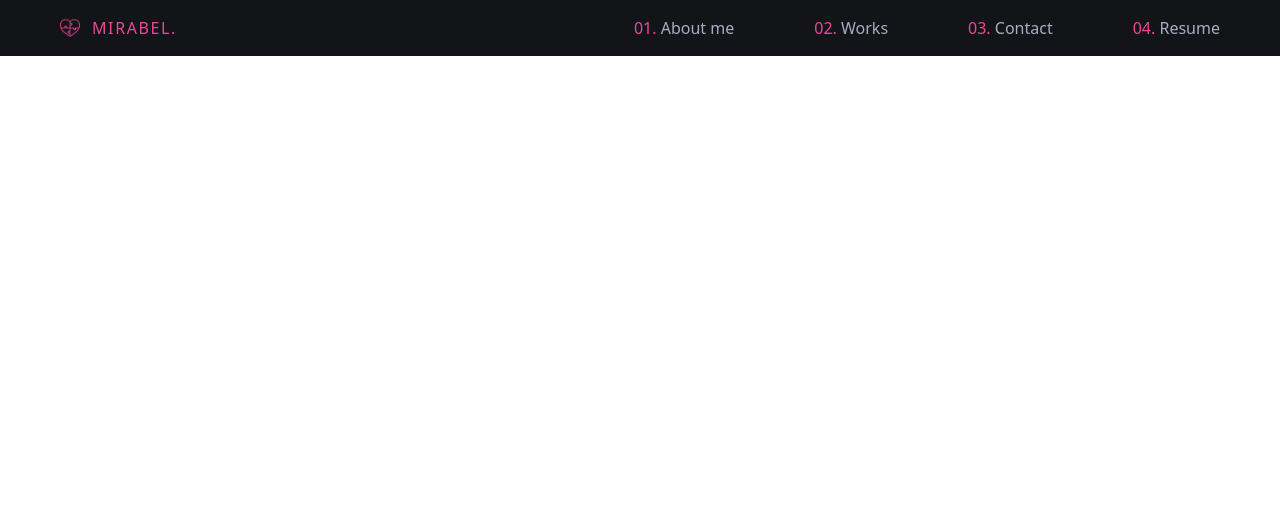
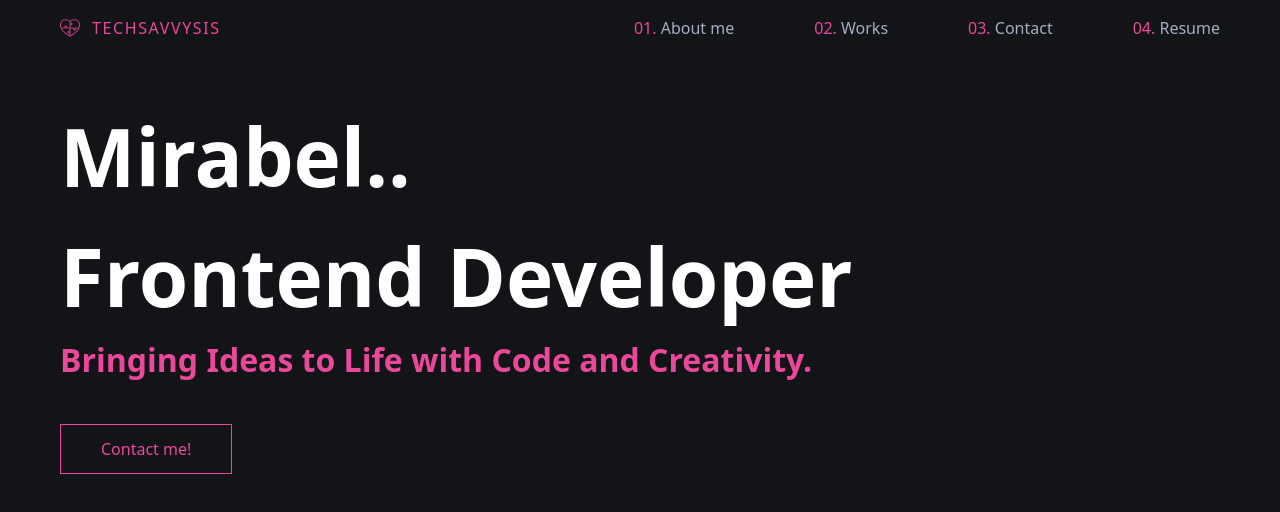
Before and after one commit to Meerahbel/TechSavvySis, a React (Vite) app: page / in a window 1280 px wide. Shown: the top 512 px of the page. Built offline with nearby package versions, Linux system fonts and the light colour scheme.

Commit message:
Intro page

```diff
--- a/src/components/Header.jsx
+++ b/src/components/Header.jsx
@@ -12,7 +12,7 @@ const Header = () => {
     <header className="flex py-4 px-3 md:px-[60px] justify-between items-center bg-transparent">
       <div className="flex gap-3 items-center">
         <img src="/images/icon2.png" alt="icon" className="w-5 h-5" />
-        <p className="text-[#ec4899] tracking-widest">MIRABEL.</p>
+        <p className="text-[#ec4899] tracking-widest">TECHSAVVYSIS</p>
       </div>
       <ul className="hidden md:flex md:gap-10 lg:gap-20">
         <li className="text-[#a6aec2]">
--- /dev/null
+++ b/src/components/Intro.jsx
@@ -0,0 +1,20 @@
+const Intro = () => {
+  return (
+    <main className="py-10 px-3 md:px-[60px] min-h-screen">
+      <section className="flex flex-col gap-10">
+        <div className="flex flex-col font-bold">
+          <p className="pr-2 text-white text-[5rem]">Mirabel..</p>
+          <p className="pr-2 text-white text-[5rem]">Frontend Developer</p>
+          <p className="text-[#ec4899] text-[2rem]">
+            Bringing Ideas to Life with Code and Creativity.
+          </p>
+        </div>
+        <button className="border border-[#ec4899] text-[#ec4899] w-fit py-3 px-10">
+          Contact me!
+        </button>
+      </section>
+    </main>
+  );
+};
+
+export default Intro;
--- a/src/pages/Homepage.jsx
+++ b/src/pages/Homepage.jsx
@@ -1,9 +1,11 @@
 import Header from "../components/Header";
+import Intro from "../components/Intro";
 
 const Homepage = () => {
   return (
     <main className="bg-[#121418]">
       <Header />
+      <Intro />
     </main>
   );
 };
```
